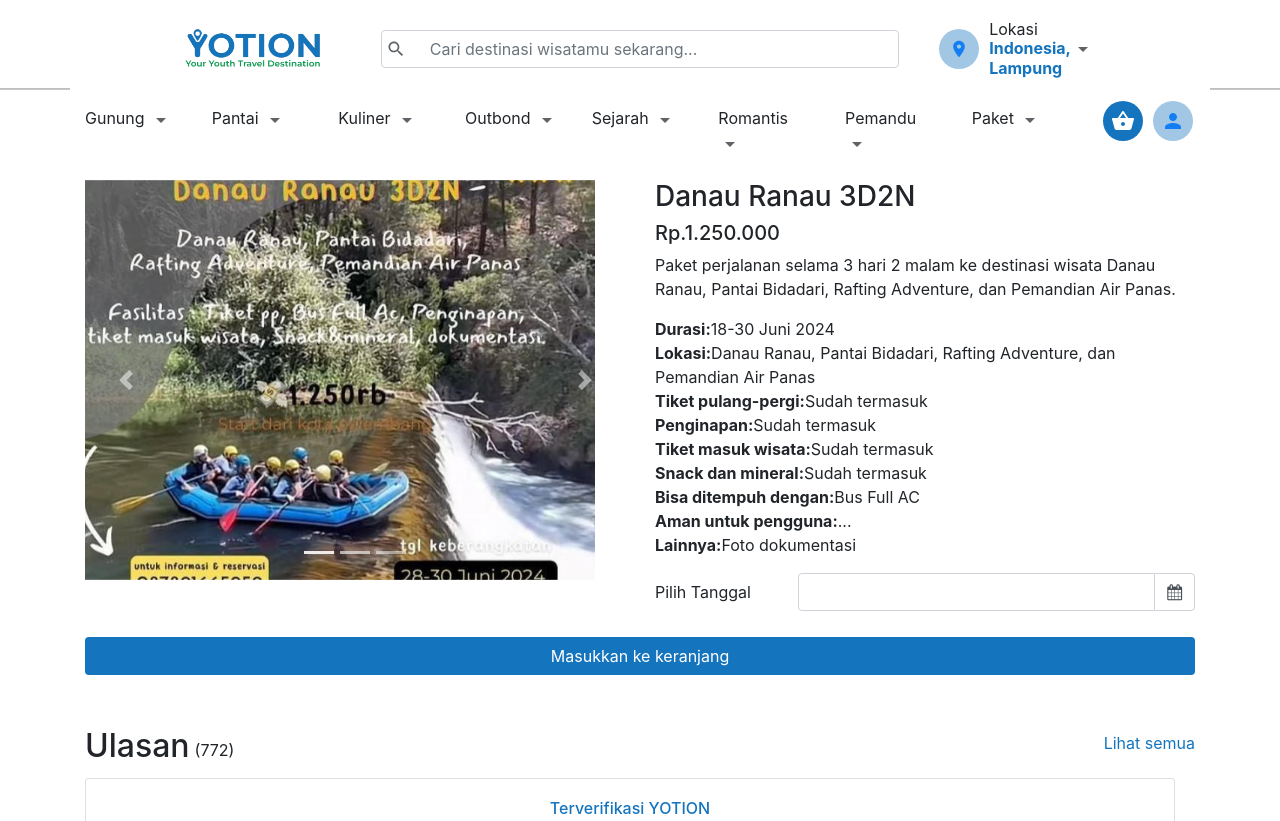
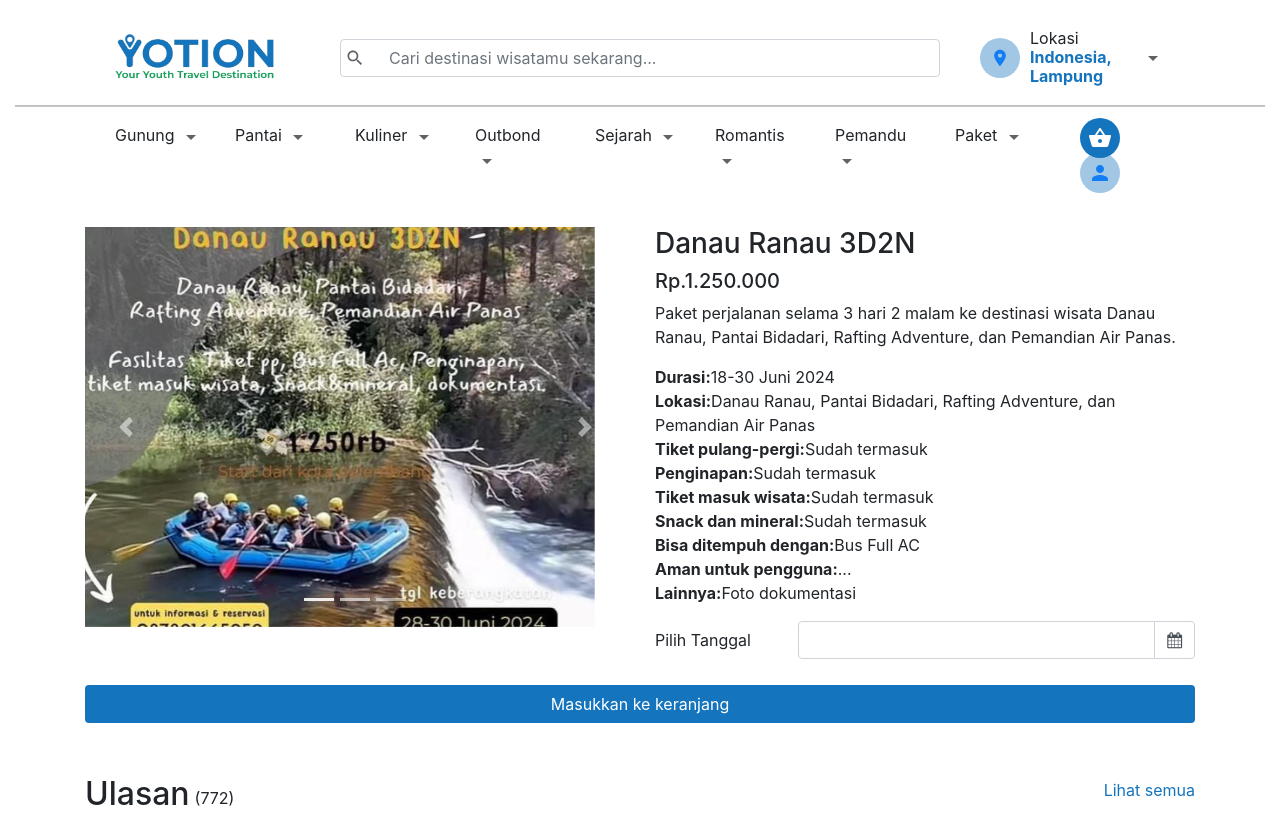
Before and after one commit to cindyyputri/YOTION, a plain HTML site: page DetailPaket.html in a window 1280 px wide. Shown: the top 821 px of the page. Drawn offline with nearby package versions, Linux system fonts and the light colour scheme.

Commit message:
Update DetailPaket.html
Merapikan navbar

```diff
--- a/DetailPaket.html
+++ b/DetailPaket.html
@@ -21,7 +21,7 @@
 </head>
 
 <body>
-    <div class="container custom-container">
+    <div class="container-fluid custom-container">
         <div class="row align-items-center">
             <div class="col">
                 <img src="images/logo.png" class="img-fluid" alt="Logo Yotion">
@@ -41,9 +41,8 @@
                 <img src="images/arrow_drop_down_icon.svg" class="img-icon-right ml-auto" style="color: #1474BE;">
             </div>
         </div>
-    </div>
         <hr class="text-divider">
-    <div class="container">
+        <div class="container-fluid">
             <div class="row">
                 <div class="col">
                     Gunung
@@ -87,8 +86,9 @@
                 </div>
             </div>
         </div>
+    </div>
     <br>
-    <div class="container">
+    <div class="container" style="margin-top: 10px;">
         <div class="row">
             <div class="col">
                 <div id="carouselExampleIndicators" class="carousel slide" data-bs-ride="carousel">
```
Lines whose indentation alone changed are shown as unchanged.
